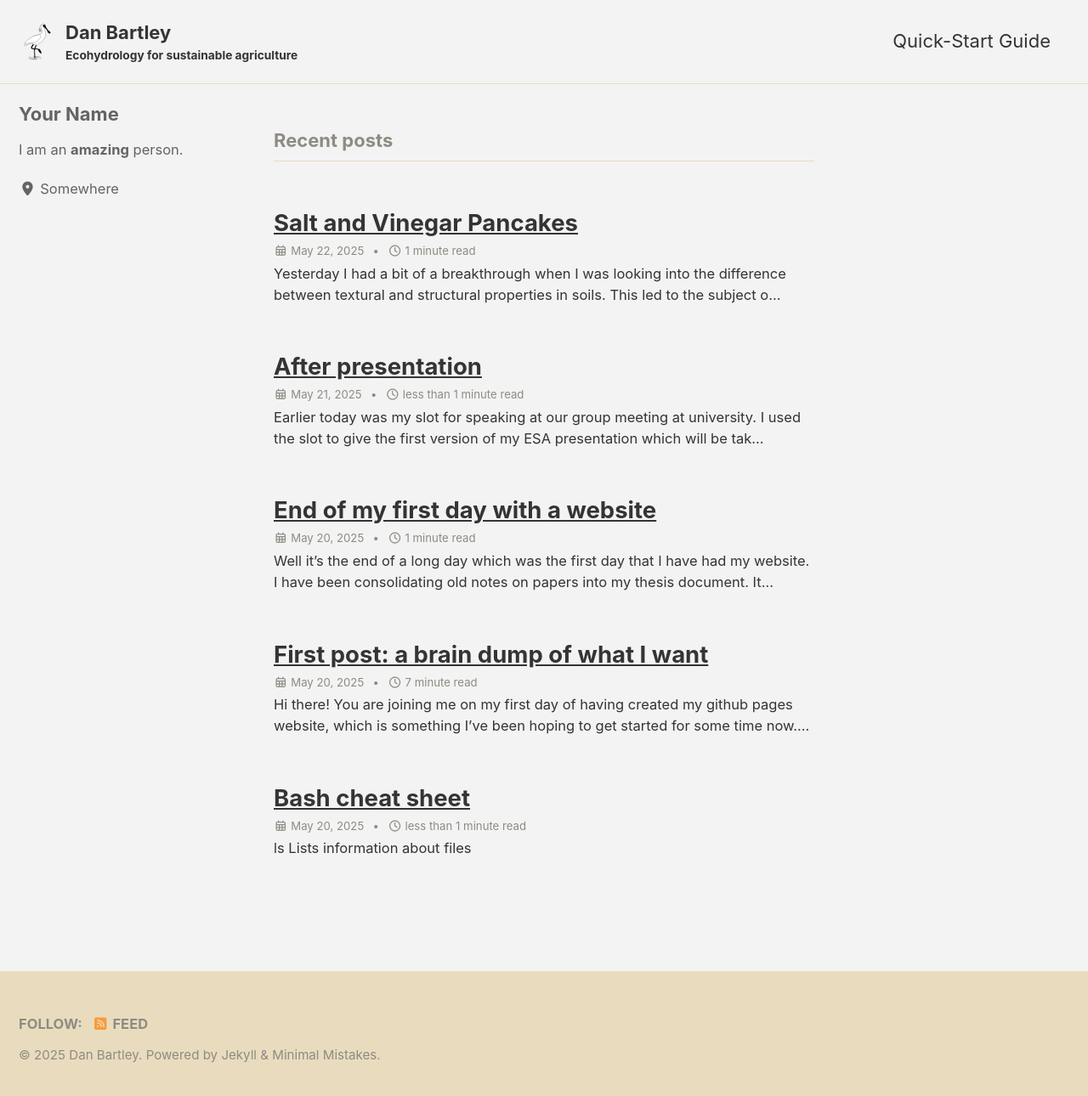
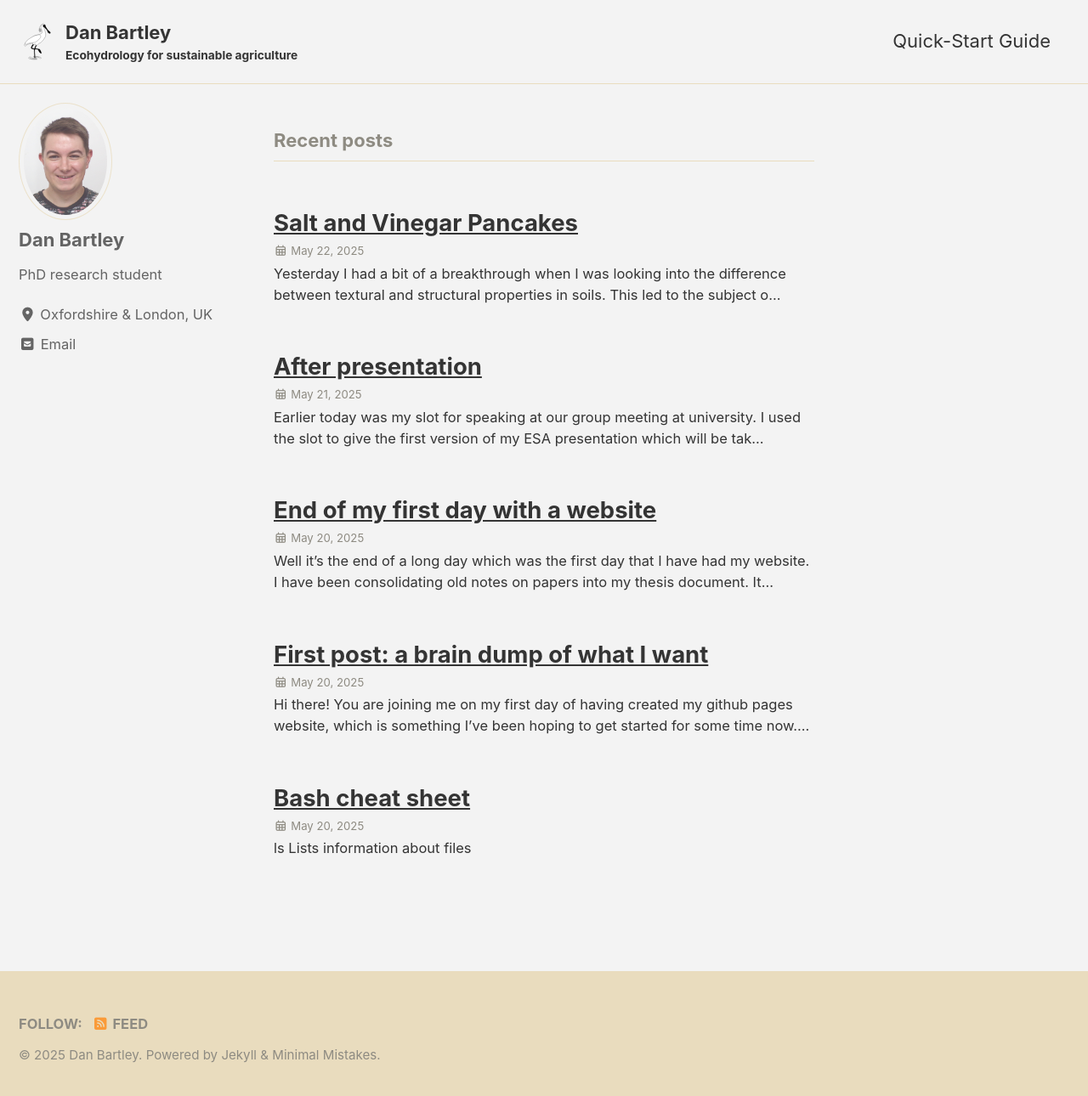
Before and after one commit to dpb-hydro/dpb-hydro.github.io, a Jekyll site: the page built from index.html, in a window 1280 px wide and 1297 px high. Shown: the top 1290 px of the window at 85% size. Built offline with Jekyll 4.4.1, drawn with Linux system fonts in a browser that asks for light colours; cached includes are drawn as plain includes; the list of posts is cut into pages by our own code.

Commit message:
Added profile info

```diff
--- a/_config.yml
+++ b/_config.yml
@@ -100,11 +100,11 @@ analytics:
 
 # Site Author
 author:
-  name             : "Your Name"
-  avatar           : # path of avatar image, e.g. "/assets/images/bio-photo.jpg"
-  bio              : "I am an **amazing** person."
-  location         : "Somewhere"
-  email            :
+  name             : "Dan Bartley"
+  avatar           : "assets/images/profile_pic.jpg" # Path to avatar image
+  bio              : "PhD research student"
+  location         : "Oxfordshire & London, UK"
+  email            : "d.bartley24@imperial.ac.uk"
   links:
     - label: "Email"
       icon: "fas fa-fw fa-envelope-square"
@@ -309,7 +309,6 @@ defaults:
       read_time: false # Show reading time (e.g. "2 minute read")
       layout: single
       author_profile: true
-      read_time: true
       comments: # true
       share: true
       related: true
```
Also changed, not shown: assets/images/profile_pic.jpg (added).
